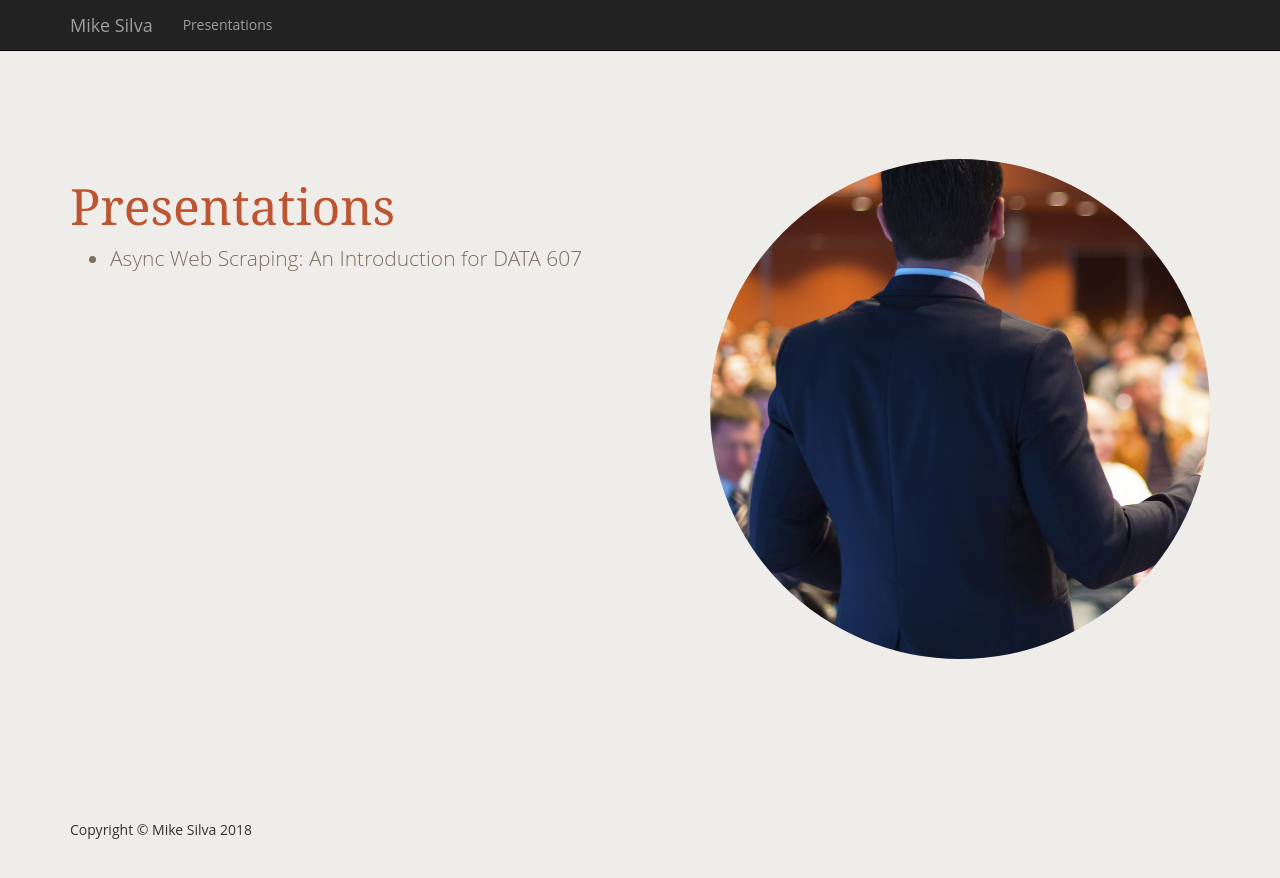
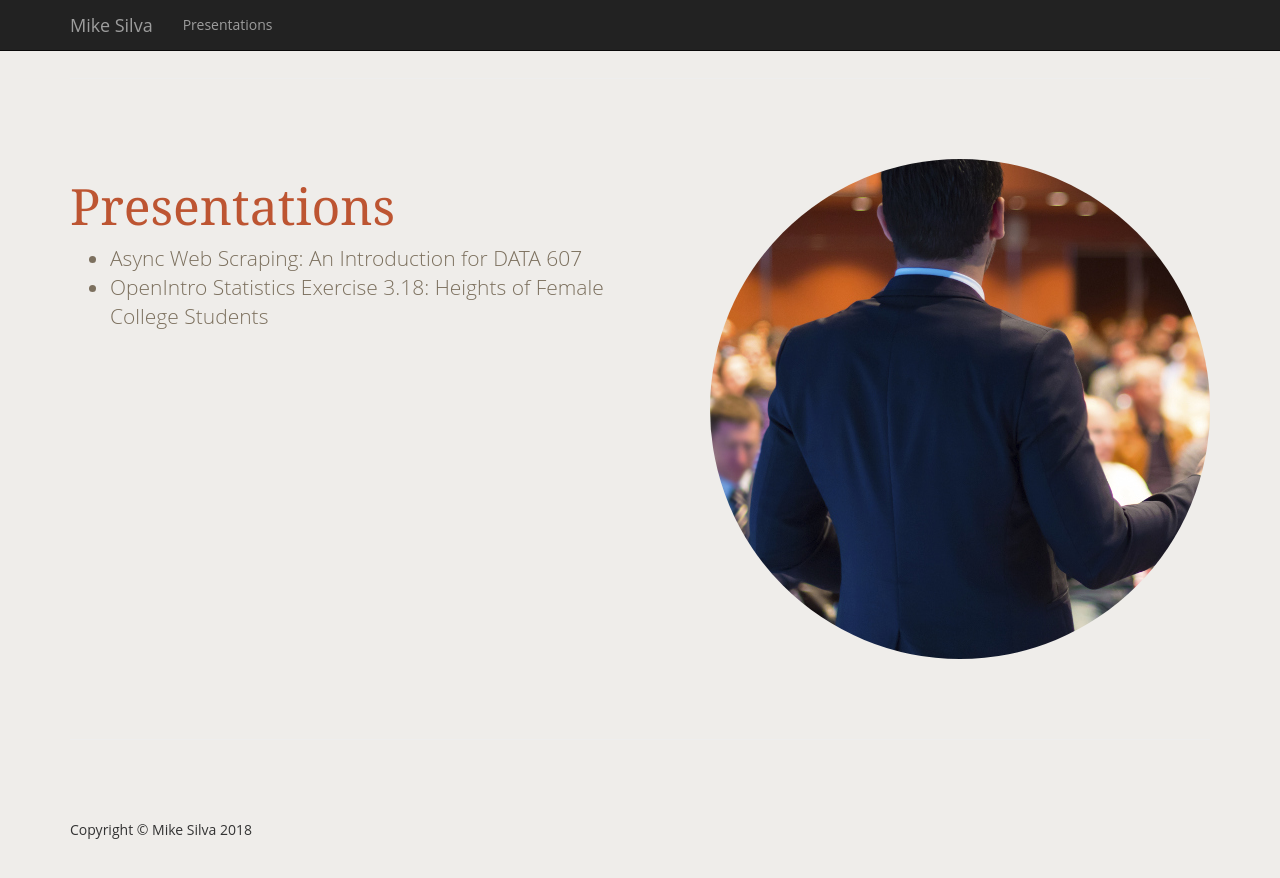
Before and after one commit to mikeasilva/mikeasilva.github.io, a Jekyll site: the page built from index.html, in a window 1280 px wide and 900 px high, scrolled down 570 px. Shown: the top 878 px of the window. Built offline with Jekyll 4.4.1, drawn with Linux system fonts in a browser that asks for light colours.

Commit message:
DATA 606 Presentation

```diff
--- a/presentations/data-606/index.html
+++ b/presentations/data-606/index.html
@@ -9,7 +9,8 @@
         <div class="slides">
             <section>
                 <h1>Exercise 3.18</h1>
-                <p class="blue">From Open Stats Intro</p><p><a href="https://mikeasilva.github.io/presentations/data-606/" style="font-size:smaller; padding-top:20px;">https://mikeasilva.github.io/presentations/data-606/</a></p>
+                <p class="blue">From OpenIntro Statistics</p>
+                <p><a href="https://mikeasilva.github.io/presentations/data-606/" style="font-size:smaller; padding-top:20px;">https://mikeasilva.github.io/presentations/data-606/</a></p>
             </section>
             <section>
                 <h2>Height of 25 Female College Students</h2>
```
Also changed, not shown: _features/01-presentations.md (+1 -0 lines).
